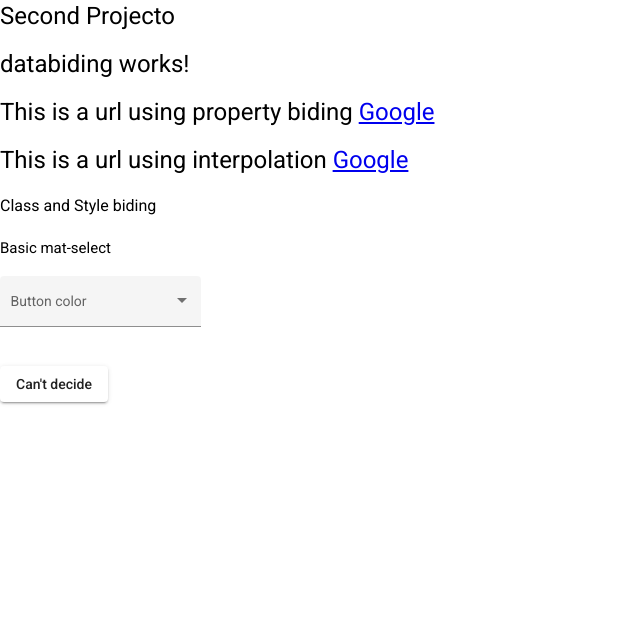
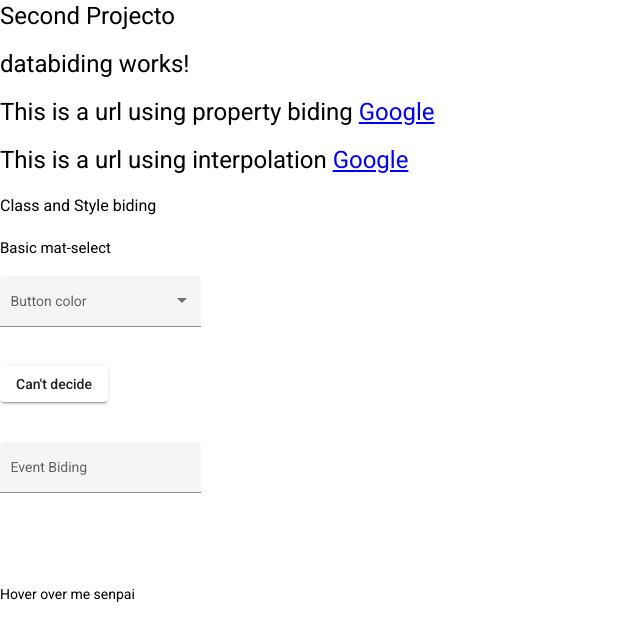
Before and after one commit to DukeOmni/angular-learning-area, an Angular app in the folder second-project/data-biding/: page / in a window 1280 px wide. Shown: the top 640 px of the page, without its empty margins (0-640 px from the left). Built offline with nearby package versions, Linux system fonts and the light colour scheme.

Commit message:
Event Biding, css property biding

```diff
--- a/second-project/data-biding/src/app/app.component.html
+++ b/second-project/data-biding/src/app/app.component.html
@@ -3,3 +3,5 @@
 </h1>
 <app-databiding></app-databiding>
 <app-stylebiding></app-stylebiding>
+<br><br>
+<app-eventbiding></app-eventbiding>
--- /dev/null
+++ b/second-project/data-biding/src/app/eventbiding/eventbiding.component.css
@@ -0,0 +1,4 @@
+.highlights{
+    background-color: yellow;
+    font-weight: bold;
+}
--- /dev/null
+++ b/second-project/data-biding/src/app/eventbiding/eventbiding.component.html
@@ -0,0 +1,16 @@
+<mat-form-field appearance="fill">
+    <mat-label>Event Biding</mat-label>
+    <input matInput (keyup)="onKeyUp($event)"
+                    (keyup.enter)="saveInput($event.target.value)">
+  </mat-form-field >
+  <p>{{inputValue}}</p>
+  <p>{{inputBuffer}}</p>
+
+  <br>
+  <br>
+  <br>
+  <span (mouseover)="mouseEvent($event)"
+        (mouseout)="mouseEvent($event)"
+        [class.highlights]="isMouseOver">
+      Hover over me senpai
+  </span>
--- /dev/null
+++ b/second-project/data-biding/src/app/eventbiding/eventbiding.component.ts
@@ -0,0 +1,27 @@
+import { Component, OnInit } from '@angular/core';
+
+@Component({
+  selector: 'app-eventbiding',
+  templateUrl: './eventbiding.component.html',
+  styleUrls: ['./eventbiding.component.css']
+})
+export class EventbidingComponent implements OnInit {
+  inputValue:String;
+  inputBuffer:String;
+  isMouseOver:Boolean = false;
+  constructor() { }
+  onKeyUp(evento:KeyboardEvent){
+    this.inputValue=(<HTMLInputElement>evento.target).value;
+    console.log(evento)
+  }
+  saveInput(event){
+    this.inputBuffer=event
+  }
+  mouseEvent(event:MouseEvent){
+    console.log(event)
+    this.isMouseOver=!this.isMouseOver;
+  }
+  ngOnInit(): void {
+  }
+
+}
```
Also changed, not shown: second-project/data-biding/src/app/app.module.ts (+6 -2 lines), 1 other file (tests, documents, lock files or other folders).
